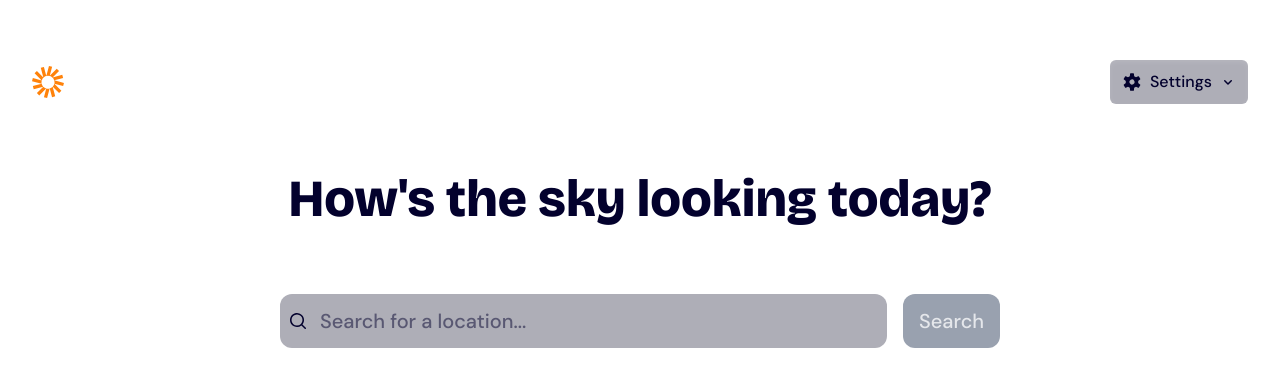
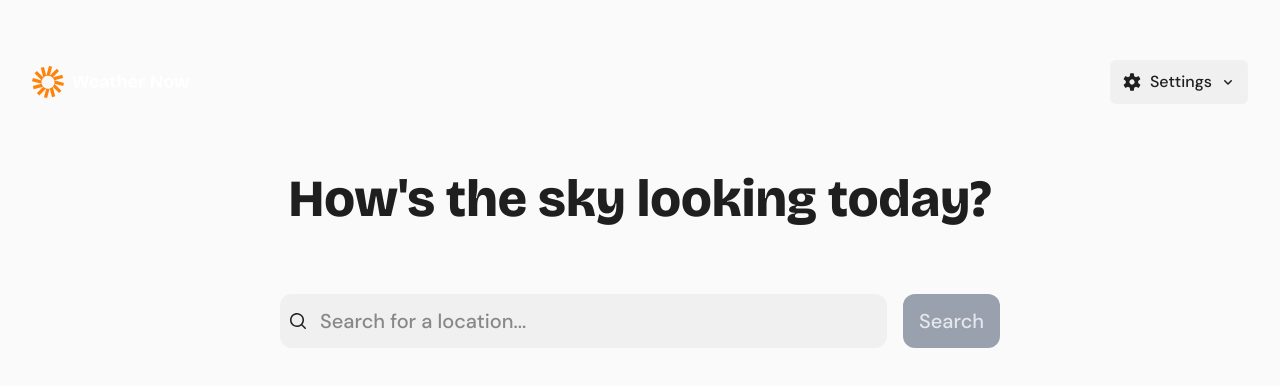
Before and after one commit to ChamuMutezva/weather-app-2025, a React (Vite) app: page / in a window 1280 px wide. Shown: the part 176-562 px from the top of the page. Built offline with nearby package versions, Linux system fonts and the light colour scheme; no server answers.

Commit message:
update: light mode colour fix

```diff
--- a/src/components/AIWeatherAdvisor.tsx
+++ b/src/components/AIWeatherAdvisor.tsx
@@ -103,7 +103,7 @@ function AIWeatherAdvisor({ weatherData, selectedUnits, selectedLocation }: Read
                 <button
                     onClick={fetchWeatherAdvice}
                     disabled={isLoading || !weatherData}
-                    className="w-full px-4 py-3 bg-primary hover:bg-primary-foreground hover:text-primary text-primary-foreground font-bold rounded-lg transition duration-150 shadow-md flex items-center justify-center disabled:opacity-50 disabled:cursor-not-allowed"
+                    className="w-full px-4 py-3 bg-background hover:bg-primary-foreground hover:text-card-foreground text-primary font-bold rounded-lg transition duration-150 shadow-md flex items-center justify-center disabled:opacity-50 disabled:cursor-not-allowed"
                 >
                     {isLoading ? (
                         <div className="animate-spin rounded-full h-5 w-5 border-b-2 border-white mr-2"></div>
--- a/src/components/SevenDayHourlyForecast.tsx
+++ b/src/components/SevenDayHourlyForecast.tsx
@@ -54,7 +54,7 @@ function SevenDayHourlyForecast({
     const days = getUniqueDays();
 
     return (
-        <div className="hourly-forecast flex justify-between items-center bg-inherit sticky top-0 w-full py-3">
+        <div className="hourly-forecast flex justify-between items-center bg-inherit sticky z-10 top-0 w-full py-3">
             <div className="hourly-forecast-header">
                 <h2 className="text-preset-5 text-foreground">
                     Hourly Forecast
--- a/src/components/SevenDayHourlyForecastDisplay.tsx
+++ b/src/components/SevenDayHourlyForecastDisplay.tsx
@@ -26,7 +26,6 @@ function SevenDayHourlyForecastDisplay({
     // const precipitationUnit = selectedUnits.precipitation === "mm" ? "mm" : "inches";
 
     return (
-        <div className="">
         <div className="p-2">
             <h3 className="text-foreground">
                 {new Date(selectedDay).toLocaleDateString("en-US", {
@@ -49,13 +48,10 @@ function SevenDayHourlyForecastDisplay({
                         <div className="flex items-center justify-start gap-4">
                             {getWeatherIcon(dayData.weather_code[index])}
                             <p className="text-foreground text-preset-5-m p-4">
-                                    {new Date(time).toLocaleTimeString(
-                                        "en-US",
-                                        {
+                                {new Date(time).toLocaleTimeString("en-US", {
                                     hour: "2-digit",
                                     // minute: "2-digit",
-                                        }
-                                    )}
+                                })}
                             </p>
                         </div>
 
@@ -68,7 +64,6 @@ function SevenDayHourlyForecastDisplay({
                 ))}
             </ul>
         </div>
-        </div>
     );
 }
 
--- a/src/global.css
+++ b/src/global.css
@@ -168,25 +168,26 @@
     --radius-full: 999px;
 
     /* Main Background & Text */
-    --background: hsl(var(--neutral-0));
-    --foreground: hsl(var(--neutral-900));
+    --background: hsl(0 0% 98%);
+    --foreground: hsl(0 0% 12%);
 
     /* Primary UI Elements (e.g., header, main containers) */
-    --primary: hsl(var(--blue-500));
-    --primary-foreground: hsl(var(--neutral-300)); /* hsl(var(--neutral-0)); */
+    --primary: hsl(var(--blue-600));
+    --primary-foreground: hsl(0 0% 100%); /* hsl(var(--neutral-0)); */
 
     /* Secondary UI Elements (e.g., cards, sections, hourly scroll) */
-    --secondary: hsl(var(--neutral-300)); /* hsl(var(--neutral-200)); */
-    --secondary-foreground: hsl(var(--neutral-800));
+    --secondary: hsl(0 0% 94%); /* hsl(var(--neutral-200)); */
+    --secondary-foreground: hsl(0 0% 15%);
 
-    --card: hsl(var(--neutral-100)); /*  hsl(var(--neutral-0));*/
+    --card: hsl(0 0% 100%); /*  hsl(var(--neutral-0));*/
+    --card-foreground: hsl(0 0% 12%);
 
     /* Accent/Interactive Colors */
-    --accent: hsl(var(--neutral-500)); /* hsl(var(--blue-500));*/
-    --popover: hsl(var(--neutral-200)); /* hsl(var(--neutral-0));*/
-    --muted: hsl(var(--neutral-200));
-    --muted-foreground: hsl(var(--neutral-600));
-    --border: hsl(var(--neutral-200));
+    --accent: hsl(var(--blue-600)); /* hsl(var(--blue-500));*/
+    --popover: hsl(0 0% 100%); /* hsl(var(--neutral-0));*/
+    --muted: hsl(0 0% 96%);
+    --muted-foreground: hsl(0 0% 40%);
+    --border: hsl(0 0% 85%);
     --linear: linear-gradient(
         135deg,
         hsl(var(--blue-500)) 0%,
@@ -211,6 +212,8 @@
     --primary-foreground: hsl(var(--blue-500));
 
     --card: hsl(var(--neutral-700));
+    --card-foreground: hsl(0 0% 90%);
+
     --accent: hsl(var(--neutral-200));
 
     --popover: hsl(var(--neutral-700));
--- a/src/utility/getWeatherIcon.tsx
+++ b/src/utility/getWeatherIcon.tsx
@@ -6,6 +6,7 @@ export function getWeatherIcon(code: number) {
                 alt=""
                 width={60}
                 height={60}
+                className="theme-aware-image"
             />
         ); // Clear sky
     if (code >= 1 && code <= 3)
@@ -15,6 +16,7 @@ export function getWeatherIcon(code: number) {
                 width={60}
                 height={60}
                 alt=""
+                className="theme-aware-image"
             />
         ); // Mainly clear to overcast
     if (code === 45 || code === 48)
@@ -24,6 +26,7 @@ export function getWeatherIcon(code: number) {
                 width={60}
                 height={60}
                 alt=""
+                className="theme-aware-image"
             />
         ); // Fog
     if (code >= 51 && code <= 55)
@@ -33,6 +36,7 @@ export function getWeatherIcon(code: number) {
                 width={60}
                 height={60}
                 alt=""
+                className="theme-aware-image"
             />
         ); // Drizzle
     if (code >= 61 && code <= 65)
@@ -42,6 +46,7 @@ export function getWeatherIcon(code: number) {
                 width={60}
                 height={60}
                 alt=""
+                className="theme-aware-image"
             />
         ); // Rain
     if (code >= 80 && code <= 82)
@@ -51,6 +56,7 @@ export function getWeatherIcon(code: number) {
                 width={60}
                 height={60}
                 alt=""
+                className="theme-aware-image"
             />
         ); // Rain showers
     if (code >= 71 && code <= 75)
@@ -60,6 +66,7 @@ export function getWeatherIcon(code: number) {
                 width={60}
                 height={60}
                 alt=""
+                className="theme-aware-image"
             />
         ); // Snow fall
     if (code === 85 || code === 86)
@@ -69,6 +76,7 @@ export function getWeatherIcon(code: number) {
                 width={60}
                 height={60}
                 alt=""
+                className="theme-aware-image"
             />
         ); // Snow showers
     if (code === 95)
@@ -78,6 +86,7 @@ export function getWeatherIcon(code: number) {
                 width={60}
                 height={60}
                 alt=""
+                className="theme-aware-image"
             />
         ); // Thunderstorm
     if (code === 96 || code === 99)
@@ -87,6 +96,7 @@ export function getWeatherIcon(code: number) {
                 width={60}
                 height={60}
                 alt=""
+                className="theme-aware-image"
             />
         ); // Thunderstorm with hail
     return "❓"; // Unknown code
--- a/tailwind.config.js
+++ b/tailwind.config.js
@@ -6,10 +6,13 @@ export default {
                 background: "var(--background)",
                 foreground: "var(--foreground)",
                 linear: "var(--linear-blue)",
-                card: "var(--card)",
                 accent: "var(--accent)",
                 popover: "var(--popover)",
                 border: "var(--border)",
+                card: {
+                    DEFAULT: "var(--card)",
+                    foreground: "var(--card-foreground)",
+                },
                 muted: {
                     DEFAULT: "var(--muted)",
                     foreground: "var(--muted-foreground)",
```
Lines whose indentation alone changed are shown as unchanged.
